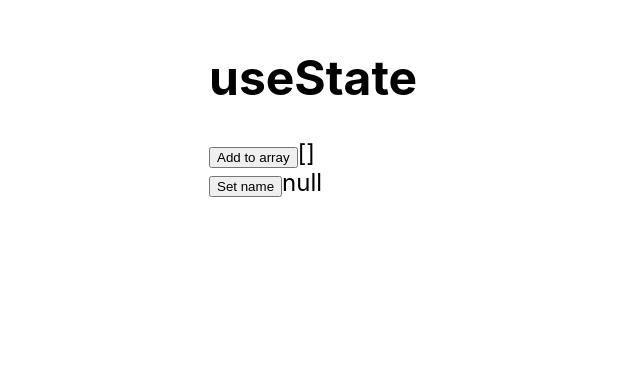
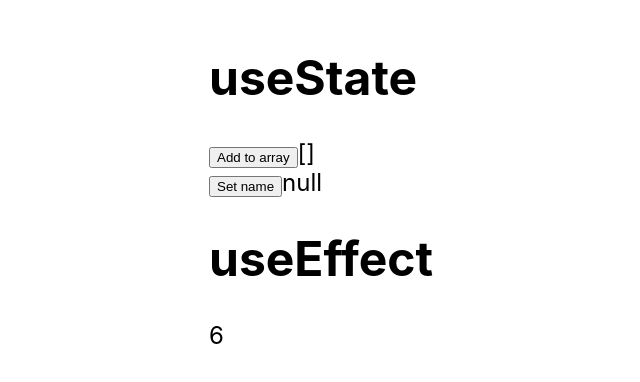
Before and after one commit to Hyung-Keun/React-Hook_Learning, a React (Create React App) app: page / in a window 1280 px wide. Shown: the top 382 px of the page, without its empty margins (31-671 px from the left). Built offline with nearby package versions, Linux system fonts and the light colour scheme.

Commit message:
Feature: useEffect 컴포넌트 추가.

```diff
--- a/src/App.tsx
+++ b/src/App.tsx
@@ -1,3 +1,4 @@
+import UseEffectComponent from "./UseEffectComponent";
 import UseStateComponent from "./UseStateComponent";
 
 function App() {
@@ -5,6 +6,8 @@ function App() {
     <div>
       <h1>useState</h1>
       <UseStateComponent />
+      <h1>useEffect</h1>
+      <UseEffectComponent />
     </div>
   );
 }
--- /dev/null
+++ b/src/UseEffectComponent.tsx
@@ -0,0 +1,16 @@
+import { useState, useEffect } from "react";
+import { validateLocaleAndSetLanguage } from "typescript";
+
+function UseEffectComponent() {
+  const [val, setVal] = useState(1);
+
+  useEffect(() => {
+    const timer = window.setInterval(() => {
+      setVal((v) => v + 1);
+    }, 1000);
+    return () => window.clearInterval(timer);
+  }, []);
+  return <div>{val}</div>;
+}
+
+export default UseEffectComponent;
```
